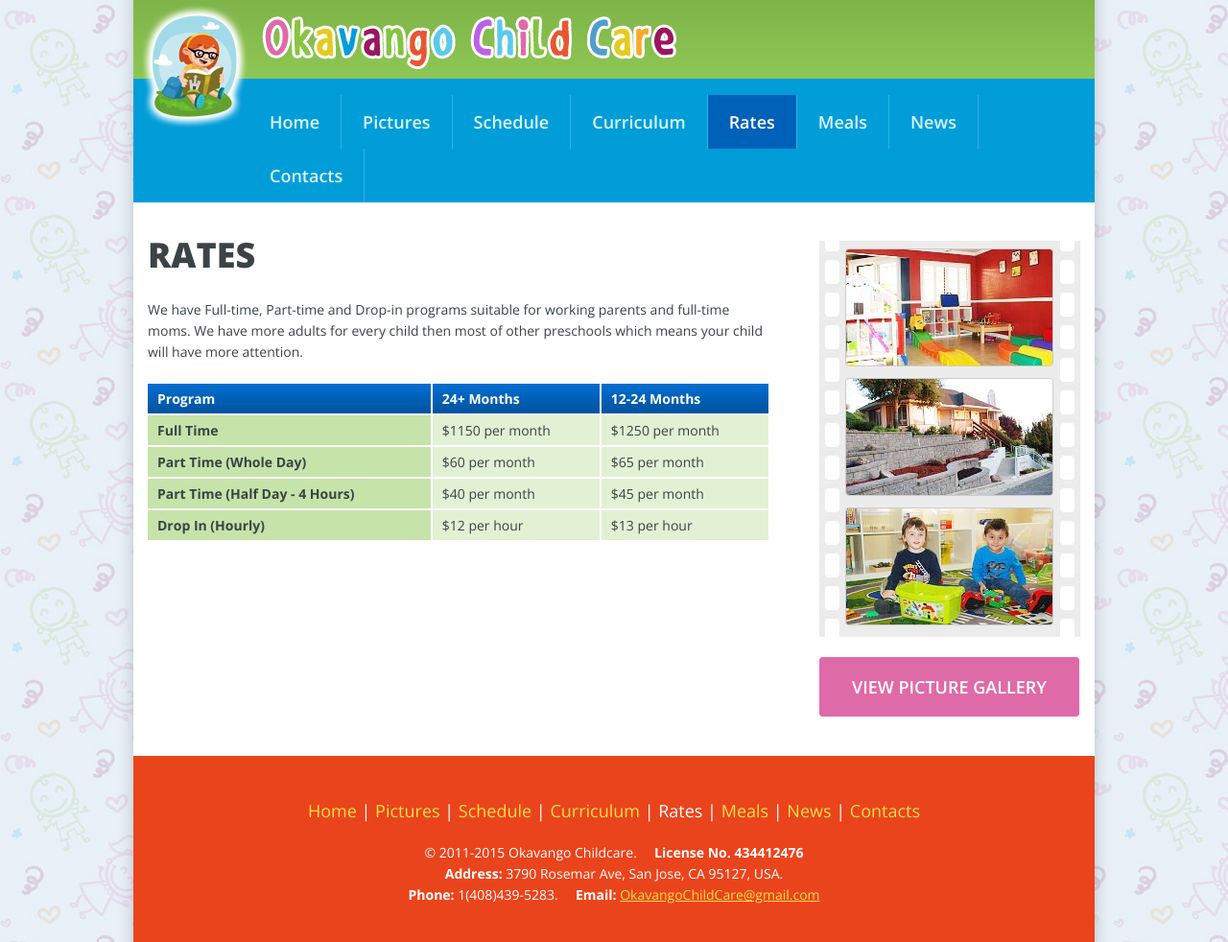
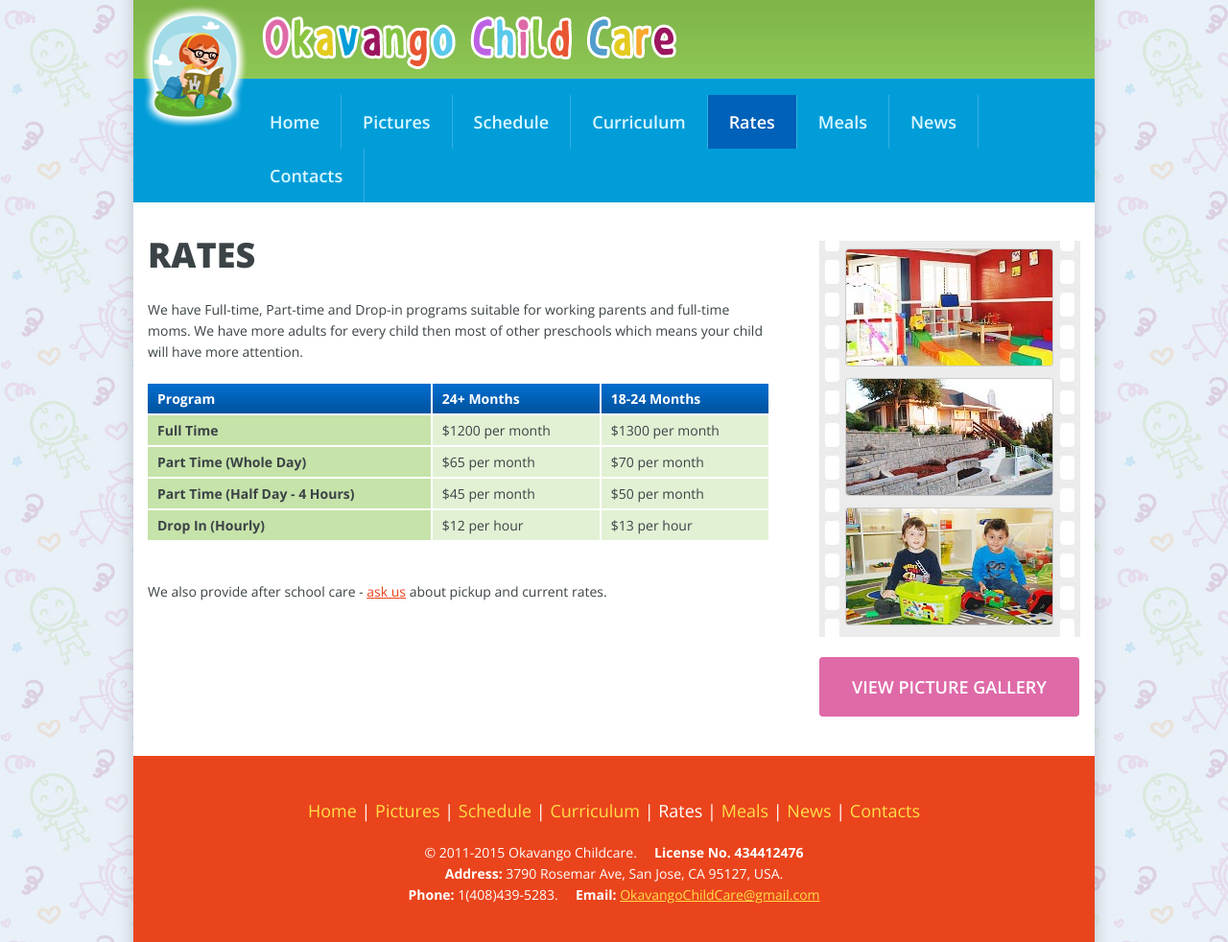
Before and after one commit to jigounov/okavango, a Java web app: page /curriculum in a window 1280 px wide. Shown: the whole page at 96% size. Run offline with Tomcat 11, a stand-in JSP engine, Linux system fonts and the light colour scheme; some libraries are stand-ins or nearby versions.

Commit message:
update rates

```diff
--- a/src/main/webapp/rates.jsp
+++ b/src/main/webapp/rates.jsp
@@ -28,22 +28,22 @@
 						<tbody><tr class="tbl-hdng">
 							<td>Program</td>
 							<td>24+ Months</td>
-							<td>12-24 Months</td>
+							<td>18-24 Months</td>
 						</tr>
 						<tr>
 							<th>Full Time</th>
-							<td>$1150 per month</td>
-							<td>$1250 per month</td>
+							<td>$1200 per month</td>
+							<td>$1300 per month</td>
 						</tr>
 						<tr>
 							<th>Part Time (Whole Day)</th>
-							<td>$60 per month</td>
 							<td>$65 per month</td>
+							<td>$70 per month</td>
 						</tr>
 						<tr>
 							<th>Part Time (Half Day - 4 Hours)</th>
-							<td>$40 per month</td>
 							<td>$45 per month</td>
+							<td>$50 per month</td>
 						</tr>
 						<tr>
 							<th>Drop In (Hourly)</th>
@@ -51,6 +51,8 @@
 							<td>$13 per hour</td>
 						</tr>
 						</tbody></table>
+					<br/>
+					<p>We also provide after school care - <a href="/contacts">ask us</a> about pickup and current rates.</p>
 				</div>
 				<div class="cntR">
 					<div class="sidebar-reel">
```
